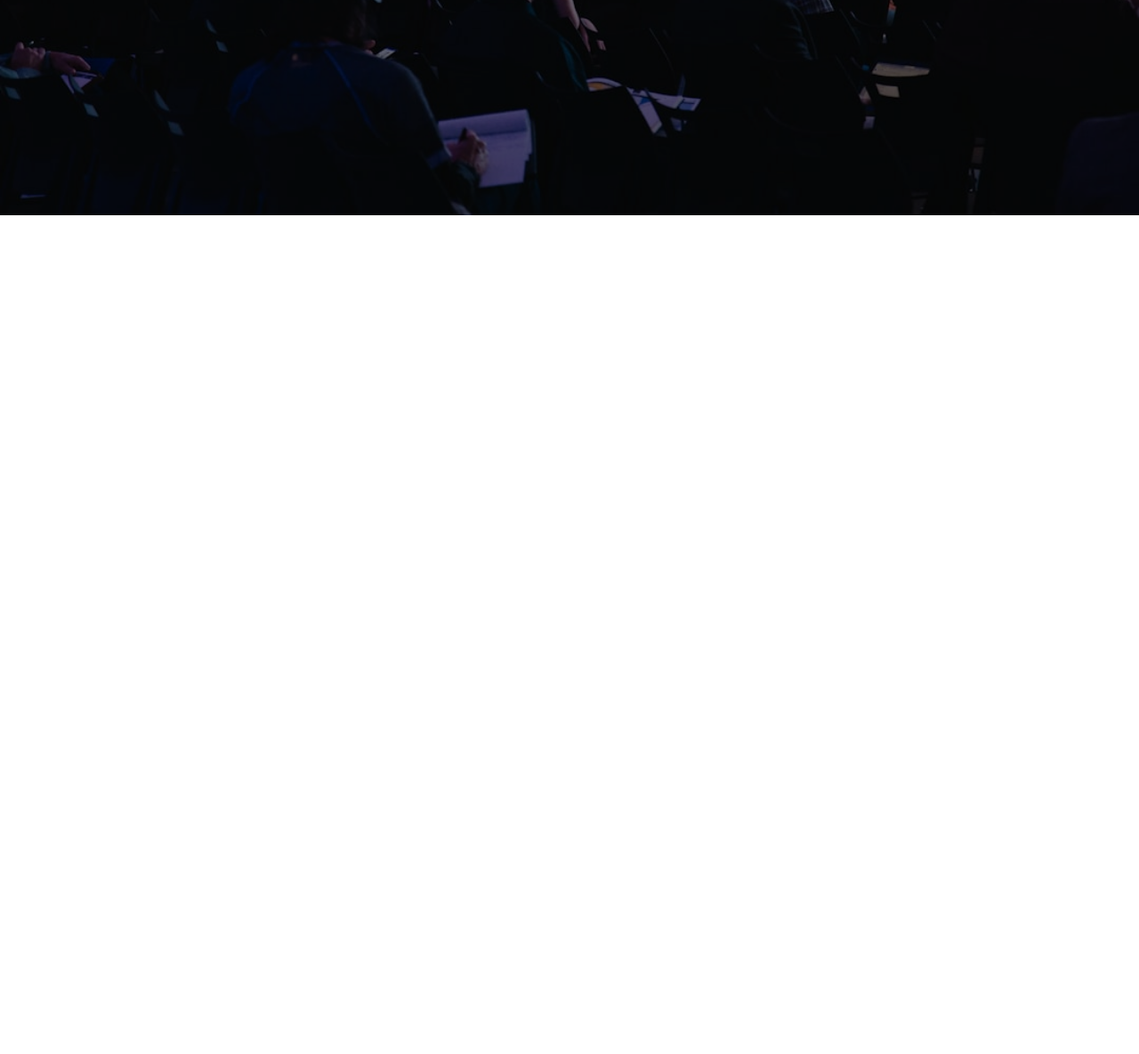
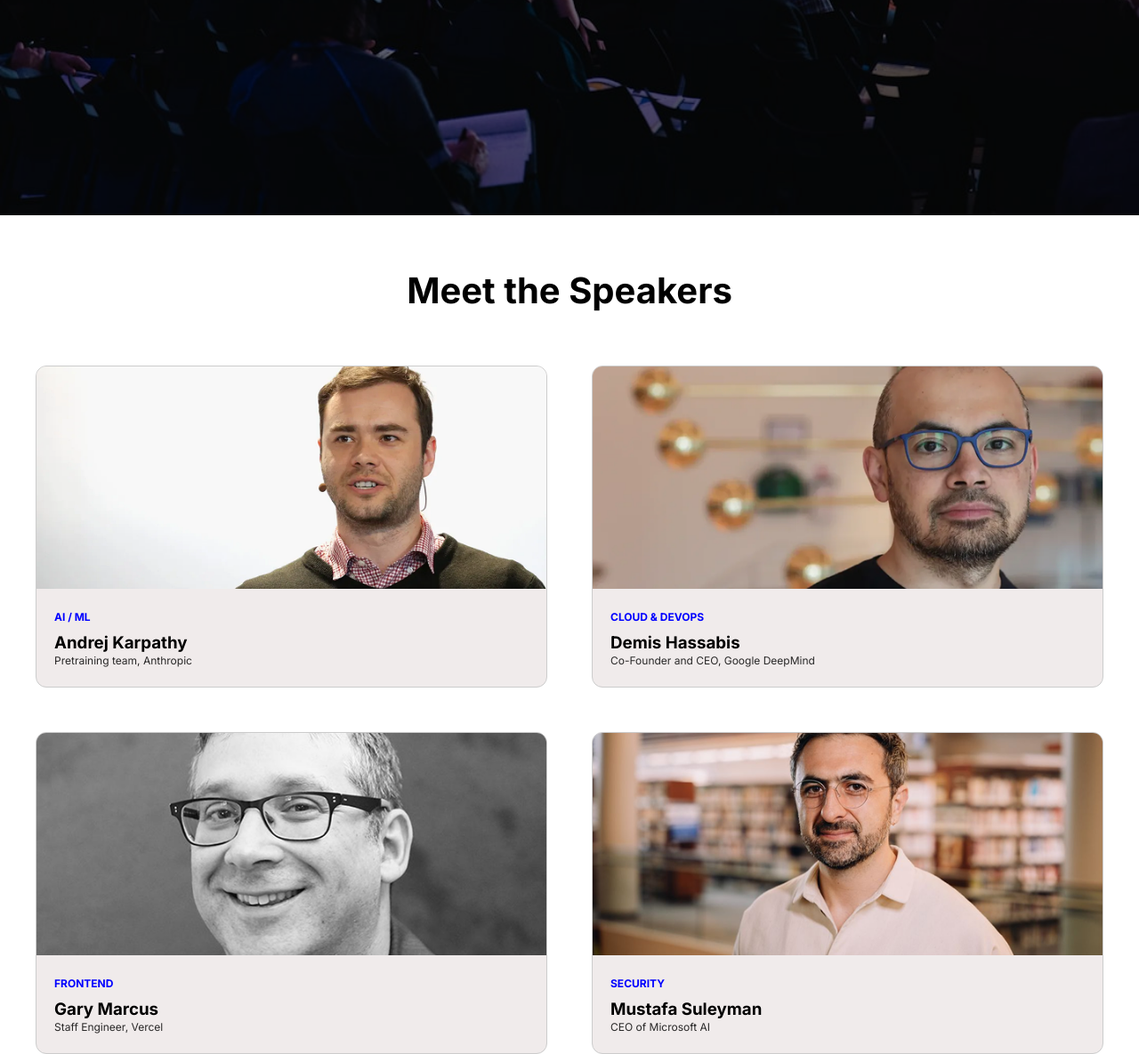
Before and after one commit to Nexuusss/DevConf-Project, a plain HTML site: page index.html in a window 1280 px wide. Shown: the part 647-1832 px from the top of the page at 89% size. Before the commit the page ends 889 px from the top, so only its background shows below. Drawn offline with Linux system fonts and the light colour scheme.

Commit message:
Landing page new section added

```diff
--- a/index.html
+++ b/index.html
@@ -13,7 +13,7 @@
     />
   </head>
   <body>
-    <!-- nav bar -->
+    <!-- navigation bar -->
     <header>
       <nav class="navbar">
         <div class="logo">
@@ -52,5 +52,53 @@
       </div>
     </section>
 
+    <!-- Speakers Portion -->
+    <section class="speaker">
+      <div class="container">
+        <h2>Meet the Speakers</h2>
+        <div class="speaker-grid-card">
+          <div class="speaker-card">
+            <img src="images/andrej.png" alt="Andrej Karpathy"/>
+
+            <div class="speaker-info">
+              <span class="category">AI / ML</span>
+              <h3>Andrej Karpathy</h3>
+              <p>Pretraining team, Anthropic</p>
+            </div>
+          </div>
+          <div class="speaker-card">
+            <img src="images/demis.png" alt="Demis Hassabis"/>
+
+            <div class="speaker-info">
+              <span class="category">Cloud & DevOps</span>
+              <h3>Demis Hassabis</h3>
+              <p>Co-Founder and CEO, Google DeepMind</p>
+            </div>
+          </div>
+
+          <div class="speaker-card">
+            <img src="images/gary.png" alt="Gary Marcus"/>
+
+            <div class="speaker-info">
+              <span class="category">Frontend</span>
+              <h3>Gary Marcus</h3>
+              <p>Staff Engineer, Vercel</p>
+            </div>
+          </div>
+
+          <div class="speaker-card">
+            <img src="images/mustafa.png" alt="Mustafa Suleyman"/>
+
+            <div class="speaker-info">
+              <span class="category">Security</span>
+              <h3>Mustafa Suleyman</h3>
+              <p>CEO of Microsoft AI</p>
+            </div>
+          </div>
+        </div>
+      </div>
+    </section>
+
+
   </body>
 </html>
--- a/styles.css
+++ b/styles.css
@@ -108,3 +108,64 @@ nav {
 .hero-btn:hover{
     background:#2148d8;
 }
+
+.speaker h2{
+    margin-top:60px;
+    font-family: "Inter", sans-serif;
+    font-style:normal;
+    font-weight:700;
+    font-size:40px;
+    text-align:center;
+    margin-bottom:60px;
+}
+
+.speakers{
+    padding:100px 80px;
+    background:#fff;
+}
+
+.container{
+    max-width:1200px;
+    margin:auto;
+}
+
+.speaker-grid-card{
+    display:grid;
+    grid-template-columns:repeat(2,1fr);
+    gap:50px;
+}
+
+.speaker-card{
+    font-family: "Inter", sans-serif;
+    background:#f0ebeb;
+    border:1px solid #ccc;
+    border-radius:12px;
+    overflow:hidden;
+}
+
+.speaker-card img{
+    width:100%;
+    height:250px;
+    object-fit:cover;
+}
+
+.speaker-info{
+    padding:20px;
+}
+
+.category{
+     font-family: "Inter", sans-serif;
+    display:block;
+    color:blue;
+    font-size:12px;
+    font-weight:700;
+    text-transform:uppercase;
+    margin-bottom:10px;
+}
+
+div p{
+    font-family: "Inter", sans-serif;
+    font-size:12px;
+    color:#292828;
+    line-height:1.5;
+}
```
